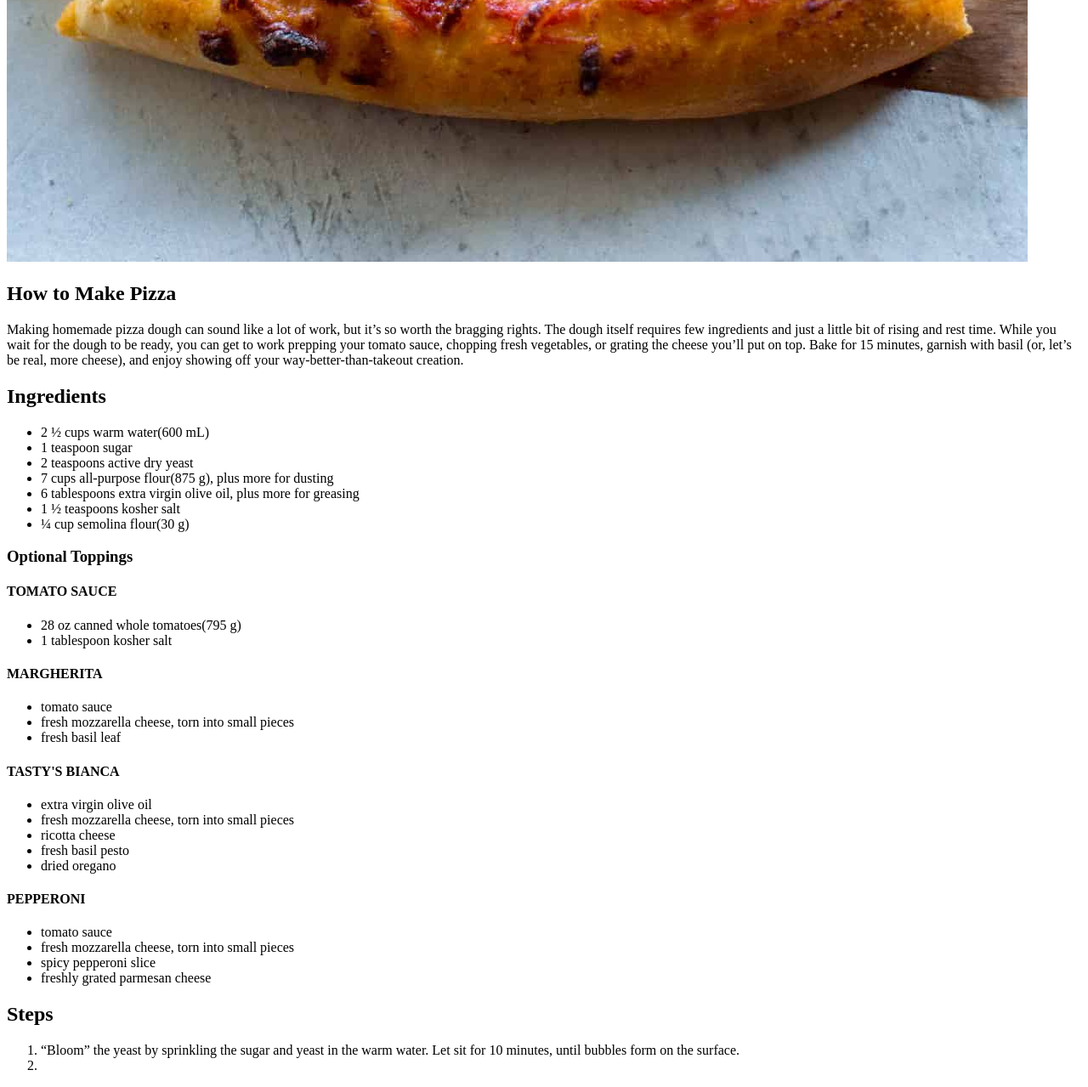
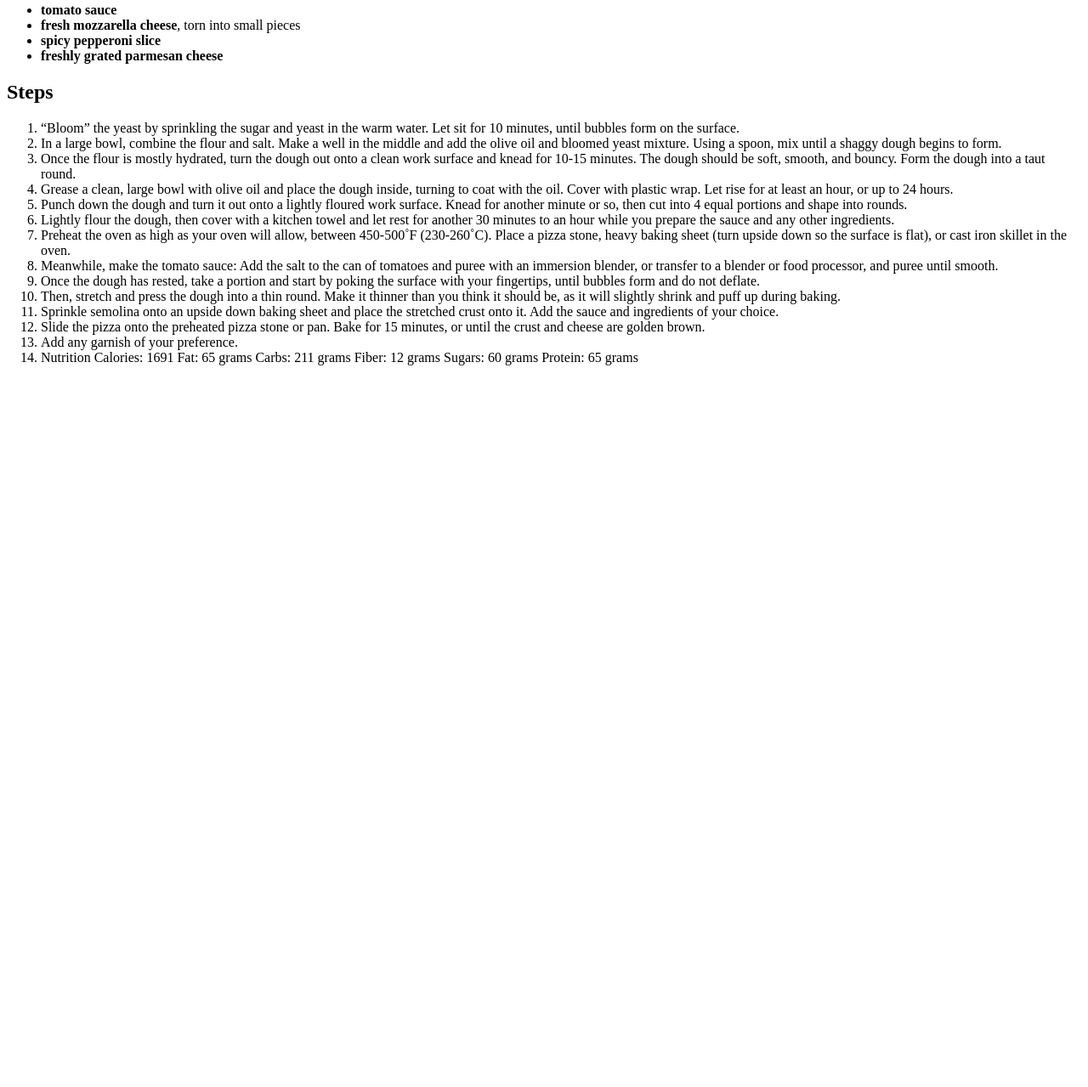
Before and after one commit to Lesserlife/odin-recipes, a plain HTML site: page recipes/pizza.html in a window 1280 px wide. Shown: the part 1398-2677 px from the top of the page at 85% size. After the commit the page ends 1844 px from the top, so only its background shows below. Drawn offline with Linux system fonts and the light colour scheme.

```diff
--- a/recipes/pizza.html
+++ b/recipes/pizza.html
@@ -7,52 +7,74 @@
 
     <body>
         <h1>Homemade Pizza Recipe</h1>
-        <img src="../images/pizza.jpg" alt="Pizza slice upside down slightly seperate from the rest of the pizza.">
+        <img src="../images/pizza.jpg" alt="Pizza slice upside down slightly seperate from the rest of the pizza." width="400">
 
         <h2>How to Make Pizza</h2>
         <p>Making homemade pizza dough can sound like a lot of work, but it’s so worth the bragging rights. The dough itself requires few ingredients and just a little bit of rising and rest time. While you wait for the dough to be ready, you can get to work prepping your tomato sauce, chopping fresh vegetables, or grating the cheese you’ll put on top. Bake for 15 minutes, garnish with basil (or, let’s be real, more cheese), and enjoy showing off your way-better-than-takeout creation.</p>
         <h2>Ingredients</h2>
         <ul>
-            <li>2 ½ cups warm water(600 mL)</li>
-            <li>1  teaspoon sugar</li>
-            <li>2 teaspoons active dry yeast</li>
-            <li>7 cups all-purpose flour(875 g), plus more for dusting</li>
-            <li>6 tablespoons extra virgin olive oil, plus more for greasing</li>
-            <li>1 ½ teaspoons kosher salt</li>
-            <li>¼ cup semolina flour(30 g)</li>
+            <li><strong>2 ½ cups warm water </strong> (600 mL)</li>
+            <li><strong>1  teaspoon sugar</strong></li>
+            <li><strong>2 teaspoons active dry yeast</strong></li>
+            <li><strong>7 cups all-purpose flour </strong>(875 g), plus more for dusting</li>
+            <li><strong>6 tablespoons extra virgin olive oil</strong>, plus more for greasing</li>
+            <li><strong>¼ cup semolina flour</strong> (30 g)</li>
         </ul>
         <h3>Optional Toppings</h3>
         <h4>TOMATO SAUCE</h4>
         <ul>
-            <li>28 oz canned whole tomatoes(795 g)</li>
-            <li>1 tablespoon kosher salt</li>
+            <li><strong>28 oz canned whole tomatoes</strong> (795 g)</li>
+            <li><strong>1 tablespoon kosher salt</strong></li>
         </ul>
         <h4>MARGHERITA</h4>
         <ul>
-            <li>tomato sauce</li>
-            <li>fresh mozzarella cheese, torn into small pieces</li>
-            <li>fresh basil leaf</li>
+            <li><strong>tomato sauce</strong></li>
+            <li><strong>fresh mozzarella cheese</strong>, torn into small pieces</li>
+            <li><strong>fresh basil leaf</strong></li>
         </ul>
         <h4>TASTY'S BIANCA</h4>
         <ul>
-            <li>extra virgin olive oil</li>
-            <li>fresh mozzarella cheese, torn into small pieces</li>
-            <li>ricotta cheese</li>
-            <li>fresh basil pesto</li>
-            <li>dried oregano</li>
+            <li><strong>extra virgin olive oil</strong></li>
+            <li><strong>fresh mozzarella cheese</strong>, torn into small pieces</li>
+            <li><strong>ricotta cheese</strong></li>
+            <li><strong>fresh basil pesto</strong></li>
+            <li><strong>dried oregano</strong></li>
         </ul>
 
         <h4>PEPPERONI</h4>
         <ul>
-            <li>tomato sauce</li>
-            <li>fresh mozzarella cheese, torn into small pieces</li>
-            <li>spicy pepperoni slice</li>
-            <li>freshly grated parmesan cheese</li>
+            <li><strong>tomato sauce</strong></li>
+            <li><strong>fresh mozzarella cheese</strong>, torn into small pieces</li>
+            <li><strong>spicy pepperoni slice</strong></li>
+            <li><strong>freshly grated parmesan cheese</strong></li>
         </ul>
        <h2>Steps</h2>
         <ol>
             <li>“Bloom” the yeast by sprinkling the sugar and yeast in the warm water. Let sit for 10 minutes, until bubbles form on the surface.</li>
-            <li></li>
+            <li>In a large bowl, combine the flour and salt. Make a well in the middle and add the olive oil and bloomed yeast mixture. Using a spoon, mix until a shaggy dough begins to form.</li>
+            <li>Once the flour is mostly hydrated, turn the dough out onto a clean work surface and knead for 10-15 minutes. The dough should be soft, smooth, and bouncy. Form the dough into a taut round.</li>
+            <li>Grease a clean, large bowl with olive oil and place the dough inside, turning to coat with the oil. Cover with plastic wrap. Let rise for at least an hour, or up to 24 hours.</li>
+            <li>Punch down the dough and turn it out onto a lightly floured work surface. Knead for another minute or so, then cut into 4 equal portions and shape into rounds.</li>
+            <li>Lightly flour the dough, then cover with a kitchen towel and let rest for another 30 minutes to an hour while you prepare the sauce and any other ingredients.</li>
+            <li>Preheat the oven as high as your oven will allow, between 450-500˚F (230-260˚C). Place a pizza stone, heavy baking sheet (turn upside down so the surface is flat), or cast iron skillet in the oven.</li>
+            <li>Meanwhile, make the tomato sauce: Add the salt to the can of tomatoes and puree with an immersion blender, or transfer to a blender or food processor, and puree until smooth.</li>
+            <li>Once the dough has rested, take a portion and start by poking the surface with your fingertips, until bubbles form and do not deflate.</li>
+            <li>Then, stretch and press the dough into a thin round. Make it thinner than you think it should be, as it will slightly shrink and puff up during baking.</li>
+            <li>Sprinkle semolina onto an upside down baking sheet and place the stretched crust onto it. Add the sauce and ingredients of your choice.</li>
+            <li>Slide the pizza onto the preheated pizza stone or pan. Bake for 15 minutes, or until the crust and cheese are golden brown.</li>
+            <li>Add any garnish of your preference.</li>
+            <li>Nutrition Calories: 1691 Fat: 65 grams Carbs: 211 grams Fiber: 12 grams Sugars: 60 grams Protein: 65 grams</li>
+
+
+
+
+
+
+
+
+
+
+
         </ol>
     </body>
 </html>
```
Also changed, not shown: index.html (+6 -3 lines), recipes/japanesecurry.html (+1 -0 lines), recipes/noodles-stirfry.html (+42 -0 lines), images/broccoli-stirfry.jpg (added).
